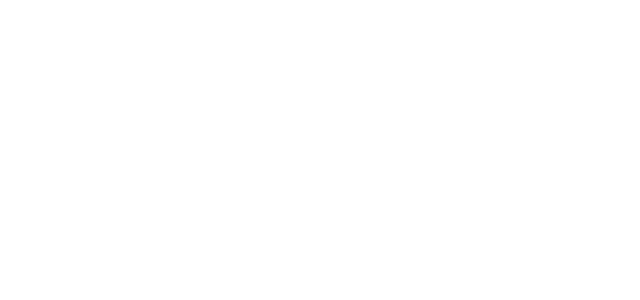
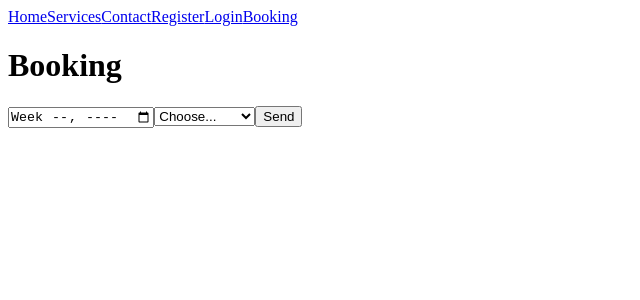
Before and after one commit to AhmedRamadan999/cleaning-service-platform, a React (Vite) app: page /Booking in a window 1280 px wide. Before the commit this address had no page. Shown: the top 300 px of the page, without its empty margins (0-640 px from the left). Built offline with nearby package versions, Linux system fonts and the light colour scheme; the HTML template or start-up script is replaced by a standard one.

Commit message:
Added Booking

```diff
--- a/src/App.jsx
+++ b/src/App.jsx
@@ -6,6 +6,8 @@
 import Contact from "./pages/Contact";
 import Login from "./pages/Login";
 import Register from "./pages/Register";
+import React from "react";
+import Booking from "./pages/Booking";
 
 const App = () => {
   return (
@@ -16,6 +18,7 @@
         <Route path="contact" element={<Contact />} />
         <Route path="login" element={<Login />} />
         <Route path="register" element={<Register />} />
+        <Route path="Booking" element={<Booking />} />
       </Route>
     </Routes>
   );
--- a/src/layouts/MainLayout.jsx
+++ b/src/layouts/MainLayout.jsx
@@ -1,4 +1,5 @@
 import {NavLink, Outlet } from "react-router-dom";
+import React from "react";
 
 const MainLayout = () => {
   return (
@@ -9,6 +10,7 @@
         <NavLink to="/contact">Contact</NavLink>
         <NavLink to="/register">Register</NavLink>
         <NavLink to="/login">Login</NavLink>
+        <NavLink to="/booking">Booking</NavLink>
       </nav>
 
       <main>
--- /dev/null
+++ b/src/pages/Booking.jsx
@@ -0,0 +1,47 @@
+import React from "react";
+import { useState } from "react";
+
+
+const Booking = () => {
+    const [week, setWeek] = useState ("");
+    const [period, setPeriod] = useState ("");
+    const [success, setSuccess] = useState (false);
+    const handleSubmit = (e) => {
+        e.preventDefault();
+        if (week === "" || period === "") {
+            alert("Please4 choose week and perdiod");
+        return;
+    }
+    setSuccess(true);
+    };
+
+
+    return (
+      <>
+        <h1>Booking</h1>
+        <form onSubmit={handleSubmit}>
+          <input
+            type="week"
+            value={week}
+            onChange={(e) => setWeek(e.target.value)}
+          />
+
+          <select value={period} onChange={(e) => setPeriod(e.target.value)}>
+            <option value=""> Choose...</option>
+            <option value="Vormittag"> Vormittag...</option>
+            <option value="Nachmittag"> Nachmittag...</option>
+          </select>
+          <button type="submit">Send</button>
+        </form>
+        {week && <p>{week}</p>}
+        {success && (
+          <p>
+            Der Termin wurde Ihnen mitgeteilt, und Sie werden in Kürze
+            kontaktiert ✅.
+          </p>
+        )}
+      </>
+    );};
+
+
+export default Booking;
--- a/src/pages/Contact.jsx
+++ b/src/pages/Contact.jsx
@@ -1,3 +1,5 @@
+import React from "react";
+
 export default function Contact() {
   return <h1>Contact</h1>;
 }
--- a/src/pages/Home.jsx
+++ b/src/pages/Home.jsx
@@ -1,3 +1,5 @@
+import React from "react";
+
 export default function Home() {
   return <h1>Home</h1>;
 }
--- a/src/pages/Login.jsx
+++ b/src/pages/Login.jsx
@@ -1,3 +1,5 @@
+import React from "react";
+
 export default function Login() {
   return <h1>Login</h1>;
 }
--- a/src/pages/Register.jsx
+++ b/src/pages/Register.jsx
@@ -1,3 +1,5 @@
+import React from "react";
+
 export default function Register() {
   return <h1>Register</h1>;
 }
--- a/src/pages/Services.jsx
+++ b/src/pages/Services.jsx
@@ -1,3 +1,6 @@
+import React from "react";
+
+
 export default function Service() {
   return <h1>Service</h1>;
 }
```
